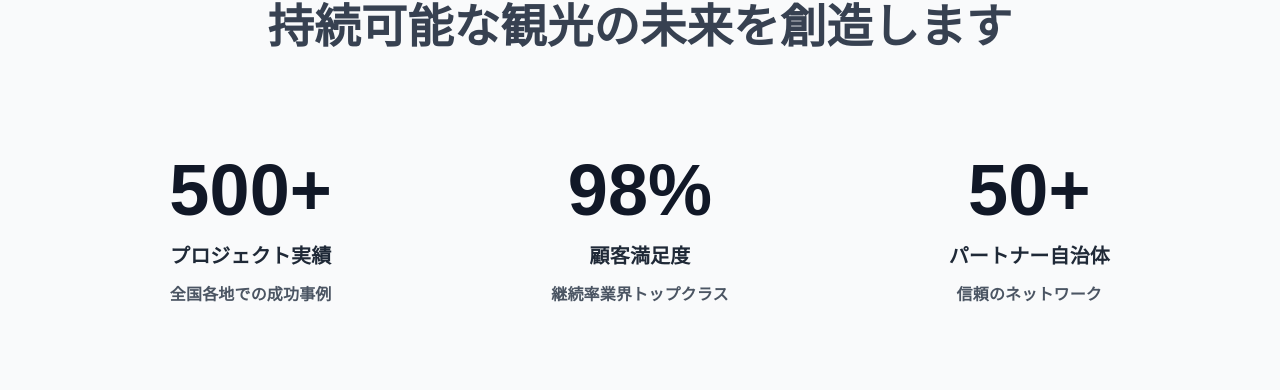
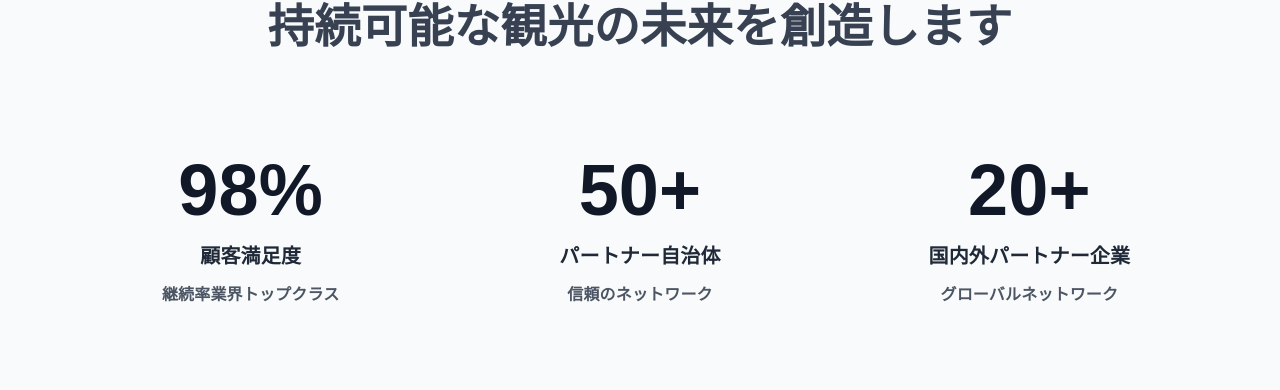
Before and after one commit to taka-dhj/corp-site, a React (Vite) app: page / in a window 1280 px wide. Shown: the part 2424-2814 px from the top of the page. Built offline with nearby package versions, Linux system fonts and the light colour scheme.

Commit message:
統計情報を更新: プロジェクト実績を国内外パートナー企業に変更

```diff
--- a/src/App.tsx
+++ b/src/App.tsx
@@ -172,11 +172,6 @@ function App() {
 
   const achievements = [
     {
-      number: '500+',
-      label: 'プロジェクト実績',
-      description: '全国各地での成功事例'
-    },
-    {
       number: '98%',
       label: '顧客満足度',
       description: '継続率業界トップクラス'
@@ -185,6 +180,11 @@ function App() {
       number: '50+',
       label: 'パートナー自治体',
       description: '信頼のネットワーク'
+    },
+    {
+      number: '20+',
+      label: '国内外パートナー企業',
+      description: 'グローバルネットワーク'
     }
   ];
 
```
